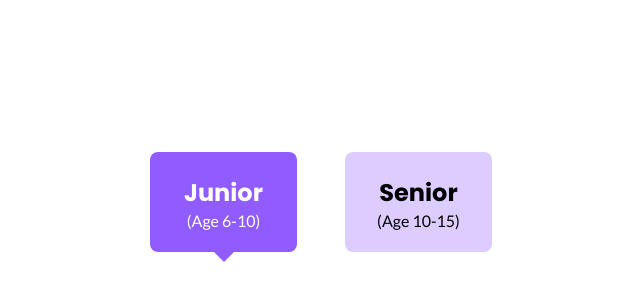
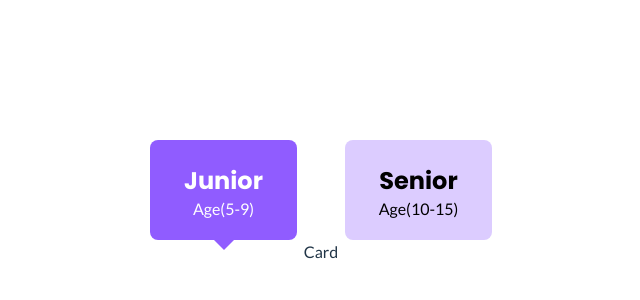
Before and after one commit to shubham-am-i/select-course-assignment, a React (Vite) app: page / in a window 1280 px wide. Shown: the part 198-498 px from the top of the page, without its empty margins (319-959 px from the left). Built offline with nearby package versions, Linux system fonts and the light colour scheme.

Commit message:
add dynamic age group selection

```diff
--- /dev/null
+++ b/src/components/Card.jsx
@@ -0,0 +1,22 @@
+// native imports
+
+// external imports
+
+// local file imports
+import {juniorMaxAge} from '../lib/fetchDetails'
+
+const Card = (props) => {
+  const {junior, course, category} = props
+  let cards
+  const maxAge = juniorMaxAge(category)
+  if (junior) {
+    cards = course.filter((card) => card.max_age <= maxAge)
+  } else {
+    cards = course
+  }
+
+  console.log(cards)
+  return <div>Card</div>
+}
+
+export default Card
--- a/src/components/Courses.jsx
+++ b/src/components/Courses.jsx
@@ -1,30 +1,38 @@
-import {useEffect, useLayoutEffect, useState} from 'react'
+// native imports
+import {useLayoutEffect, useState} from 'react'
+// local file imports
+import fetchDetails from '../lib/fetchDetails'
+import styles from '../styles/Container.module.css'
+import Card from './Card'
 
-import fetchThemes from '../lib/fetchColors'
-
-import styles from '../styles/Container.module.css'
-
+// Container component for cards
 export default function Container() {
+  // state variables
   const [course, setCourse] = useState([])
   const [standard, setStandard] = useState({
     junior: true,
     senior: false,
   })
+  const [isJunior, setIsJunior] = useState(true)
 
+  // category handler
   const handleChange = (event) => {
     if (event.currentTarget.name == 'junior') {
       setStandard({
         junior: true,
         senior: false,
       })
+      setIsJunior(true)
     } else {
       setStandard({
         junior: false,
         senior: true,
       })
+      setIsJunior(false)
     }
   }
 
+  //fetch data before painting the UI on DOM
   useLayoutEffect(() => {
     const randomNumber = Math.floor(Math.random() * 3)
     ;(async function fetchData() {
@@ -34,10 +42,11 @@ export default function Container() {
     })()
   }, [])
 
+  // set theme colors based on category
   const category = course[0]?.category_name
   let lightTheme, darkTheme
   if (category) {
-    const {light, dark} = fetchThemes(category)
+    const {light, dark} = fetchDetails(category)
     lightTheme = light
     darkTheme = dark
   }
@@ -45,7 +54,9 @@ export default function Container() {
   return (
     <section>
       <main>
+        {/* Wrapper for select buttons */}
         <div className={styles.categoryBox}>
+          {/* Junior Button */}
           <button
             className={styles.category}
             style={{
@@ -55,7 +66,9 @@ export default function Container() {
             name='junior'
             onClick={handleChange}>
             <span className={styles.title}>Junior</span>
-            <span className={styles.subTitle}>(Age 6-10)</span>
+            <span className={styles.subTitle}>
+              Age({course[0]?.min_age}-{course[0]?.max_age})
+            </span>
             <span
               className={styles.arrow}
               style={{
@@ -63,6 +76,8 @@ export default function Container() {
                 borderTop: `10px solid ${darkTheme}`,
               }}></span>
           </button>
+
+          {/* Senior Button */}
           <button
             className={styles.category}
             style={{
@@ -72,7 +87,9 @@ export default function Container() {
             name='senior'
             onClick={handleChange}>
             <span className={styles.title}>Senior</span>
-            <span className={styles.subTitle}>(Age 10-15)</span>
+            <span className={styles.subTitle}>
+              Age({course[course.length - 1]?.min_age}-{course[course.length - 1]?.max_age})
+            </span>
             <span
               className={styles.arrow}
               style={{
@@ -81,6 +98,9 @@ export default function Container() {
               }}></span>
           </button>
         </div>
+
+        {/* Card component to display courses */}
+        <Card junior={isJunior} course={course} category={category} />
       </main>
     </section>
   )
--- a/src/index.css
+++ b/src/index.css
@@ -2,6 +2,15 @@
   font-family: Lato;
   line-height: 1.5;
   font-weight: 400;
+
+  --primary: #333333;
+  --primary-light: #666666;
+  --black: #000000;
+  --white: #ffffff;
+  --note: #f47759;
+  --gradient: linear-gradient(90deg, #f3705b 0%, #fcb444 100%);
+  --bg-card: #f8f8f8;
+  --shadow: 0px 2px 10px rgba(0, 0, 0, 0.25);
 
   font-synthesis: none;
   text-rendering: optimizeLegibility;
--- a/src/lib/fetchColors.js
+++ b/src/lib/fetchDetails.js
@@ -1,4 +1,4 @@
-export default function fetchThemes(category) {
+export default function fetchDetails(category) {
   switch (category) {
     case 'Communication': {
       return {
@@ -25,3 +25,17 @@ export default function fetchThemes(category) {
       }
   }
 }
+
+export const juniorMaxAge = (category) => {
+  switch (category) {
+    case 'Communication': {
+      return 10
+    }
+    case 'Visual Arts': {
+      return 9
+    }
+    case 'Music': {
+      return 15
+    }
+  }
+}
```
